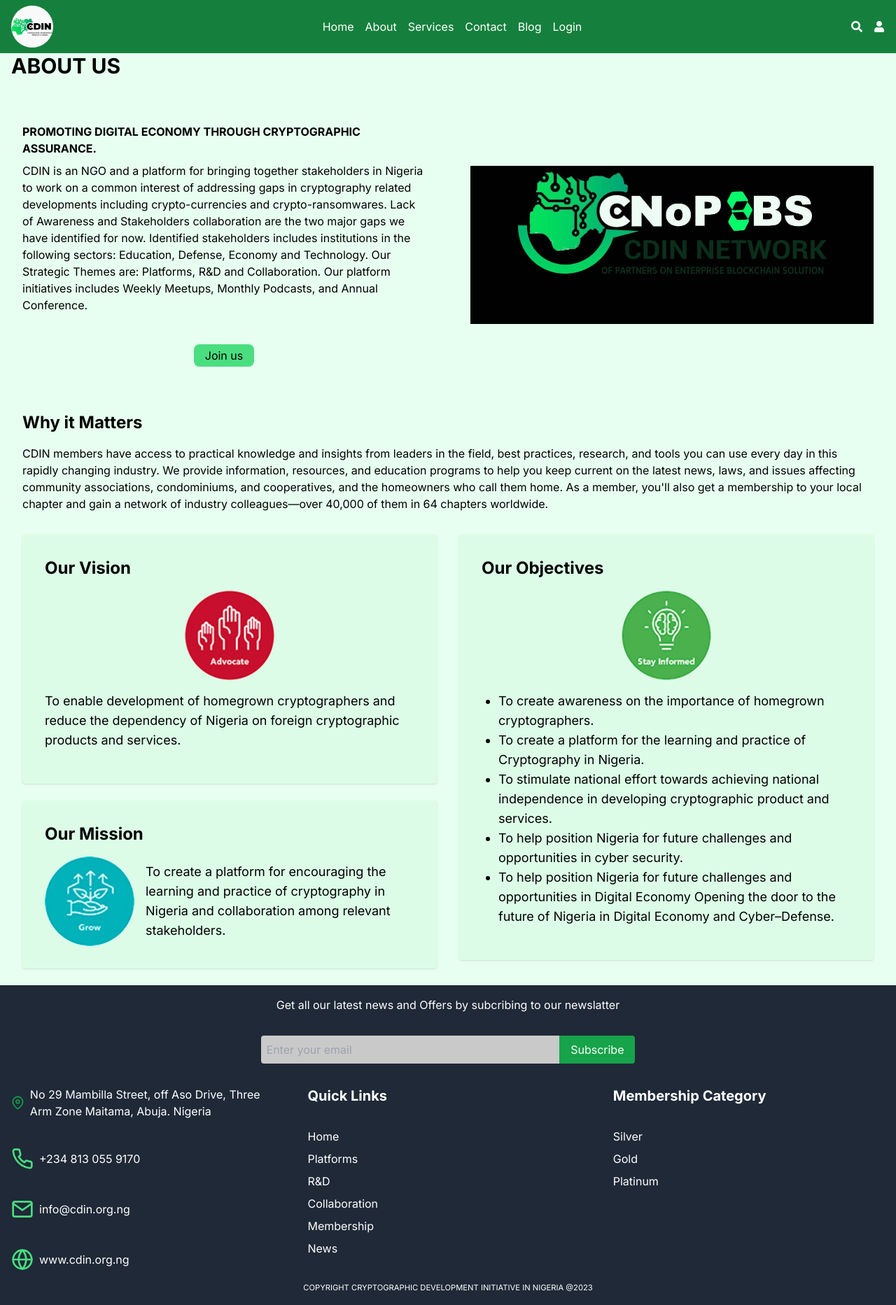
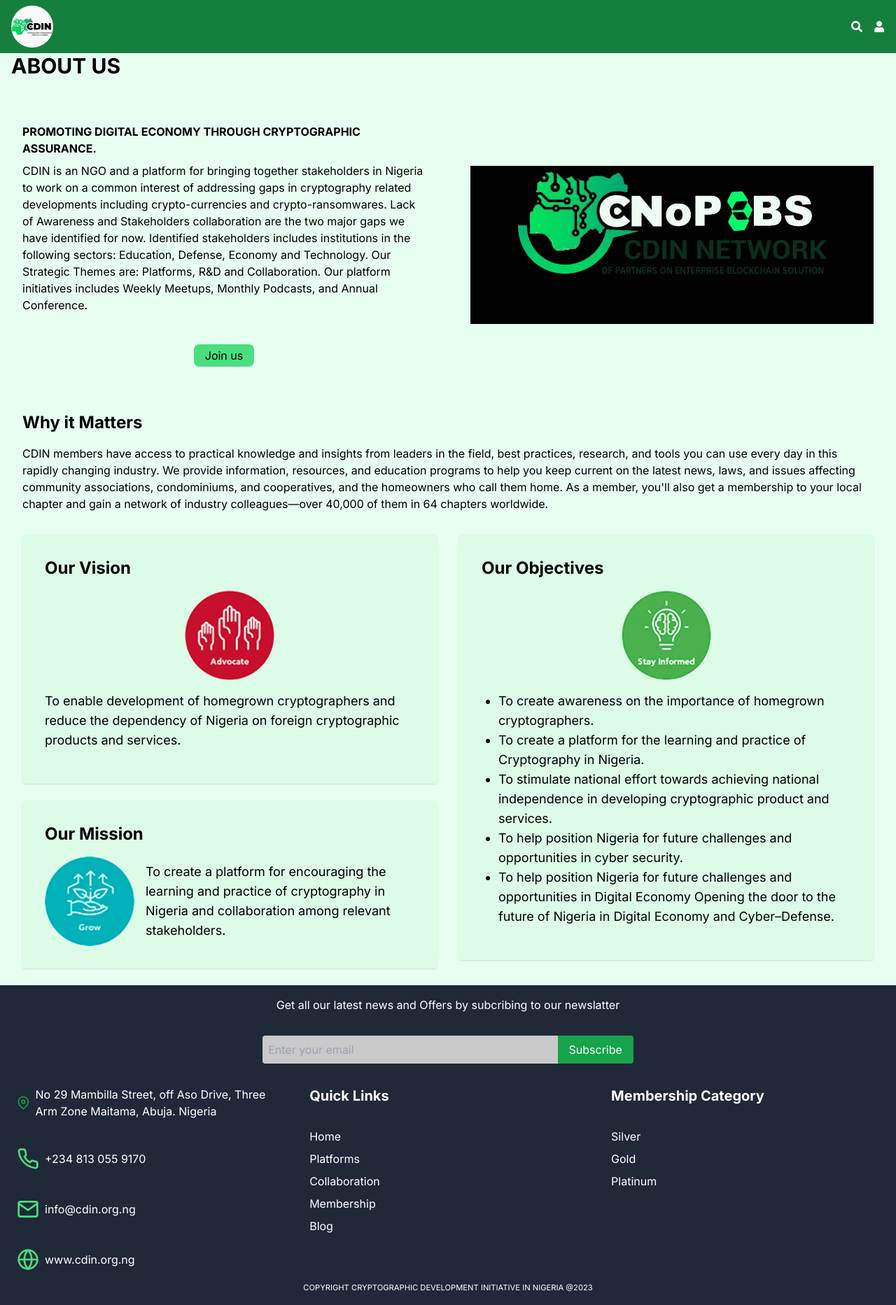
Before and after one commit to CDIN-nigeria/cdin-ng-frontend, a Next.js app: page /about in a window 1280 px wide. Shown: the whole page at 70% size. Built offline with nearby package versions, Linux system fonts and the light colour scheme.

Commit message:
added about us page

```diff
--- a/src/app/about/components/mission.jsx
+++ b/src/app/about/components/mission.jsx
@@ -26,7 +26,7 @@
       className={`bg-green-100 p-8 w-full rounded shadow mb-6 fadeIn `}
     >
       <h2 className="text-2xl font-bold mb-4">Our Mission</h2>
-      <div className="flex items-center justify-center gap-4">
+      <div className="flex items-center flex-col sm:flex-row justify-center gap-4">
         <img
           src="/images/mission.jpg"
           alt="Mission"
--- a/src/app/about/page.jsx
+++ b/src/app/about/page.jsx
@@ -70,9 +70,9 @@
         of them in 64 chapters worldwide.
       </p>
 </div>
-<div className="flex gap-8 m-auto px-8 ">
+<div className="flex sm:flex-row flex-col gap-8 m-auto px-8 ">
 
-{/* {currentComponent === 0 && ( */}
+
           <div className="w-full">
             <Vision />
 
--- a/src/app/components/footer.jsx
+++ b/src/app/components/footer.jsx
@@ -6,11 +6,11 @@
 
 const Footercomp = () => {
   return (
-    <div className="bg-gray-800 text-white py-4 w-full flex flex-col gap-8">
+    <div className="bg-gray-800 text-white py-4 w-full flex flex-col gap-8 px-2">
             <div className="flex w-full flex-col items-center justify-center gap-8 ">
-              <p className="">Get all our latest news and Offers by subcribing to our newslatter</p>
+              <p className="text-center flex items-center">Get all our latest news and Offers by subcribing to our newslatter</p>
               <form className="flex justify-center items-center w-full">
-              <input type="email" placeholder="Enter your email" className="bg-[#c9c9c9] sm:w-1/3 text-white p-2 rounded-l focus:outline-none" />
+              <input type="email" placeholder="Enter your email" className="bg-[#c9c9c9] sm:w-1/3 text-black p-2 rounded-l focus:outline-none" />
               <button type="submit" className="bg-green-600 text-white px-4 py-2 rounded-r hover:bg-green-700">
                 Subscribe
               </button>
@@ -36,12 +36,11 @@
           <div className='w-full flex px-8 gap-4 flex-col'>
             <h2 className="text-xl font-bold mb-4">Quick Links</h2>
             <ul className="list-none  ">
-              <li className="flex items-center mb-2"><a href="#">Home</a></li>
+              <li className="flex items-center mb-2"><a href="/">Home</a></li>
               <li className="flex items-center mb-2"><a href="#">Platforms</a></li>
-              <li className="flex items-center mb-2"><a href="#">R&D</a></li>
               <li className="flex items-center mb-2"><a href="#">Collaboration</a></li>
               <li className="flex items-center mb-2"><a href="#">Membership</a></li>
-              <li className="flex items-center mb-2"><a href="#">News</a></li>
+              <li className="flex items-center mb-2"><a href="/blog">Blog</a></li>
             </ul>
           </div>
           <div className='w-full flex px-8 gap-4 flex-col'>
--- a/src/app/components/navbar.jsx
+++ b/src/app/components/navbar.jsx
@@ -1,48 +1,64 @@
-import React from 'react';
+import React, { useState } from 'react';
 import Image from 'next/image';
-import { FaSearch, FaUser, FaShoppingCart } from 'react-icons/fa'; // Import icons from react-icons
-
+import { FaSearch, FaUser, FaShoppingCart, FaBars, FaTimes } from 'react-icons/fa'; // Import icons from react-icons
 
 const Navbar = () => {
+  const [isOpen, setIsOpen] = useState(false);
+
+  const toggleMenu = () => {
+    setIsOpen(!isOpen);
+  };
+
   return (
-    <nav className="flex justify-between items-center bg-green-700 py-2 px-4">
+    <nav className="flex justify-between items-center bg-green-700 py-2 px-4 relative">
       <div className="text-white text-2xl font-bold rounded-full w-fit h-fit bg-red-400 overflow-clip">
         <Image src='/icons/logo.jpeg' alt='logo' width={60} height={60} />
       </div>
-      <ul className="hidden md:flex list-none space-x-4">
+      <div className="md:hidden z-[100]">
+        {isOpen ? (
+          <FaTimes className={`text-2xl z-[80] ${isOpen? 'text-black': 'text-white'}`} onClick={toggleMenu} />
+        ) : (
+          <FaBars className="text-white text-2xl" onClick={toggleMenu} />
+        )}
+      </div>
+      <ul className={`sm:flex-row absolute sm:relative gap-4 flex flex-col right-0 w-1/2 z-50 top-1/4 h-[70vh] sm:w-fit sm:h-fit  text-black bg-white list-disc sm:list-none px-4 py-8 ${isOpen ? '' : 'hidden'}`}>
         <li>
-          <a href="/" className="text-white">
-          Home</a>
+          <a href="/" className="text-xl sm:text-[1em] hover:bg-green-500 p-2">
+            Home
+          </a>
         </li>
         <li>
-          <a href="/about" className="text-white">
-          About</a>
+          <a href="/about" className="text-xl sm:text-[1em] hover:bg-green-500 p-2">
+            About
+          </a>
         </li>
         <li>
-          <a href="#" className="text-white">
-          Services</a>
+          <a href="#" className="text-xl sm:text-[1em] hover:bg-green-500 p-2">
+            Services
+          </a>
         </li>
         <li>
-          <a href="#" className="text-white">
-          Contact</a>
+          <a href="#" className="text-xl sm:text-[1em] hover:bg-green-500 p-2">
+            Contact
+          </a>
         </li>
         <li>
-          <a href="/blog" className="text-white">
-          Blog</a>
+          <a href="/blog" className="text-xl sm:text-[1em] hover:bg-green-500 p-2">
+            Blog
+          </a>
         </li>
         <li>
-          <a href="/auth/login" className="text-white">
-          Login</a>
+          <a href="/auth/login" className="text-xl sm:text-[1em] hover:bg-green-500 p-2">
+            Login
+          </a>
         </li>
-
       </ul>
-      <div className="flex space-x-4">
+      <div className="sm:flex space-x-4 hidden">
         <FaSearch className="text-white" />
         <FaUser className="text-white" />
-
       </div>
     </nav>
   );
-}
+};
 
 export default Navbar;
```
Lines whose indentation alone changed are shown as unchanged.
